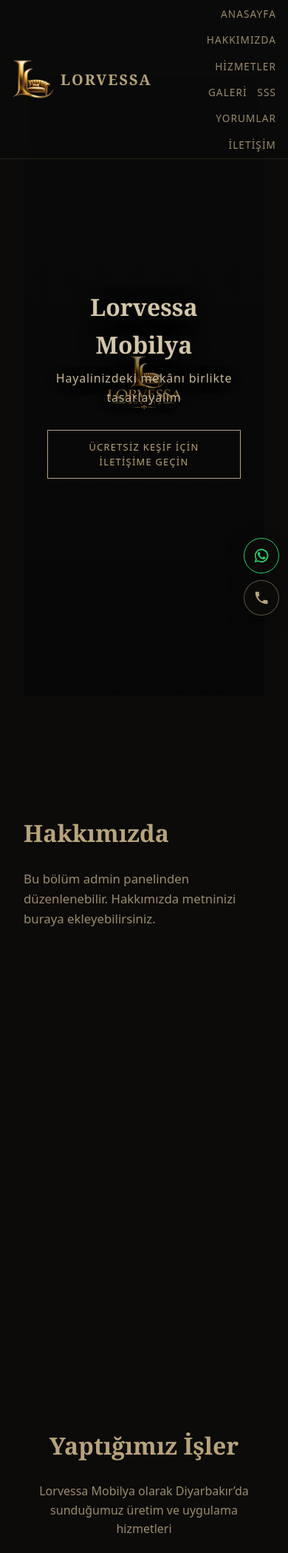
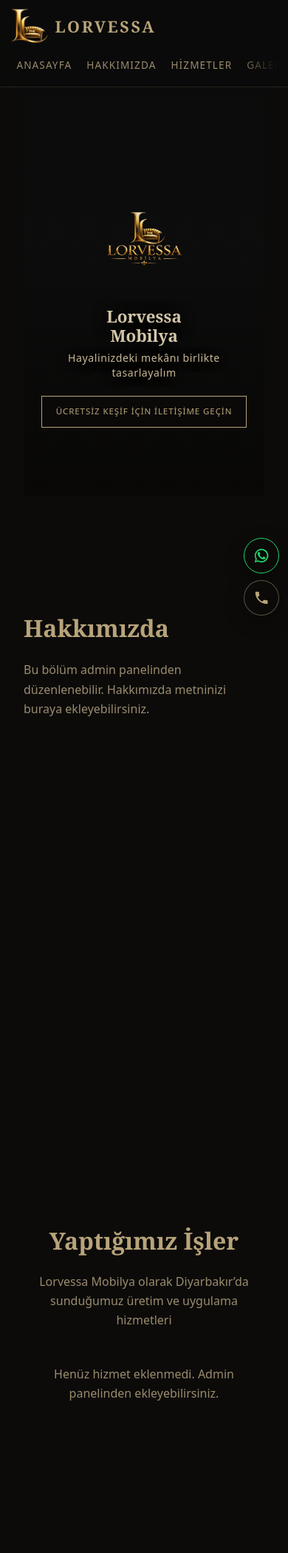
Before and after one commit to halimeabaaa/lorvessa_mobilya, a Django app: template pages/templates/pages/home.html in a window 390 px wide. Shown: the top 2099 px of the page at 74% size. Run offline with Django 4.2, Linux system fonts and the light colour scheme; the template is opened without the code that fills it, so the values that code supplies are empty.

Commit message:
Improve mobile clarity and show full slider furniture without crop zoom.
Co-authored-by: Cursor <cursoragent@cursor.com>

```diff
--- a/pages/templates/pages/base.html
+++ b/pages/templates/pages/base.html
@@ -163,12 +163,59 @@
             justify-content: flex-end;
         }
         @media (max-width: 800px) {
-            .navbar { padding: 0.5rem 1rem; }
-            .navbar .logo { gap: 0.5rem; }
-            .navbar .logo-mark { width: 58px; height: 58px; }
-            .navbar .logo-name { font-size: 1.25rem; letter-spacing: 0.1em; }
-            .navbar nav { gap: 0.85rem; }
-            .navbar nav a { font-size: 0.7rem; }
+            .navbar { padding: 0.55rem 0.85rem 0.65rem; }
+            .navbar-inner {
+                flex-direction: column;
+                align-items: stretch;
+                gap: 0.65rem;
+            }
+            .navbar .logo { gap: 0.55rem; }
+            .navbar .logo-mark { width: 52px; height: 52px; }
+            .navbar .logo-name { font-size: 1.35rem; letter-spacing: 0.12em; }
+            .navbar nav {
+                justify-content: flex-start;
+                flex-wrap: nowrap;
+                gap: 0.15rem;
+                overflow-x: auto;
+                -webkit-overflow-scrolling: touch;
+                scrollbar-width: none;
+                padding-bottom: 0.15rem;
+                mask-image: linear-gradient(to right, #000 85%, transparent);
+            }
+            .navbar nav::-webkit-scrollbar { display: none; }
+            .navbar nav a {
+                font-size: 0.72rem;
+                letter-spacing: 0.06em;
+                white-space: nowrap;
+                padding: 0.35rem 0.55rem;
+                flex-shrink: 0;
+            }
+            section {
+                min-height: auto;
+                padding: 4.25rem 1.15rem 3rem;
+            }
+            section h2 {
+                font-size: clamp(1.65rem, 7vw, 2.15rem);
+                margin-bottom: 1.15rem;
+                line-height: 1.2;
+            }
+            .btn {
+                padding: 0.7rem 1.2rem;
+                font-size: 0.75rem;
+            }
+            .site-footer { padding: 2.25rem 1.15rem 3.5rem; }
+        }
+        @media (max-width: 560px) {
+            #hakkimizda .content,
+            #hakkimizda .content p {
+                font-size: 1rem !important;
+                line-height: 1.65;
+            }
+            .service-item {
+                padding: 1.2rem 1.15rem;
+            }
+            .service-item h3 { font-size: 1.2rem; }
+            .service-item p { font-size: 0.95rem; line-height: 1.55; }
         }
         .navbar nav a {
             color: var(--color-muted);
--- a/pages/templates/pages/home.html
+++ b/pages/templates/pages/home.html
@@ -17,7 +17,9 @@
         position: relative;
         width: 100%;
         height: 100vh;
+        height: 100svh;
         overflow: hidden;
+        background: #0d0d0d;
     }
     .hero-slide {
         position: absolute;
@@ -27,8 +29,9 @@
         height: 100%;
         opacity: 0;
         transition: opacity 1s ease-in-out;
-        background-size: cover;
-        background-position: center;
+        /* contain: dolap/tasarım kırpılmadan tam görünür (cover zoom sorununu giderir) */
+        background-size: contain;
+        background-position: center center;
         background-color: #0d0d0d;
         background-repeat: no-repeat;
         will-change: opacity;
@@ -40,29 +43,90 @@
     .hero-slide .overlay {
         position: absolute;
         inset: 0;
-        background: linear-gradient(to bottom, rgba(0,0,0,0.3) 0%, rgba(0,0,0,0.5) 100%);
+        background: linear-gradient(
+            to top,
+            rgba(8, 7, 6, 0.88) 0%,
+            rgba(8, 7, 6, 0.35) 28%,
+            rgba(8, 7, 6, 0.12) 55%,
+            rgba(8, 7, 6, 0.2) 100%
+        );
         display: flex;
         align-items: center;
-        justify-content: center;
+        justify-content: flex-end;
         flex-direction: column;
         text-align: center;
-        padding: 2rem;
+        padding: 2rem 2rem 4.5rem;
+        pointer-events: none;
+    }
+    .hero-slide .overlay .btn {
+        pointer-events: auto;
     }
     .hero-slide h1,
     .hero-slide .hero-title {
         font-family: var(--font-serif);
-        font-size: clamp(2rem, 5vw, 3.5rem);
+        font-size: clamp(1.75rem, 4.5vw, 3.25rem);
         font-weight: 600;
-        margin-bottom: 0.5rem;
+        margin-bottom: 0.45rem;
         color: var(--color-accent-bright);
-        text-shadow: 0 2px 24px rgba(0,0,0,0.55);
+        text-shadow: 0 2px 20px rgba(0,0,0,0.65);
+        max-width: 18ch;
+        line-height: 1.15;
     }
     .hero-slide .subtitle {
-        font-size: 1rem;
+        font-size: clamp(0.9rem, 2.2vw, 1.05rem);
         color: var(--color-text);
-        margin-bottom: 1.5rem;
-        letter-spacing: 0.05em;
-        text-shadow: 0 2px 16px rgba(0,0,0,0.5);
+        margin-bottom: 1.15rem;
+        letter-spacing: 0.04em;
+        text-shadow: 0 2px 14px rgba(0,0,0,0.55);
+        max-width: 32ch;
+        line-height: 1.45;
+    }
+    @media (max-width: 768px) {
+        #anasayfa {
+            min-height: auto;
+        }
+        .hero-slider {
+            height: auto;
+            min-height: 72svh;
+            max-height: none;
+            aspect-ratio: 3 / 4;
+        }
+        .hero-slide {
+            background-size: contain;
+            background-position: center 38%;
+        }
+        .hero-slide .overlay {
+            justify-content: flex-end;
+            padding: 1rem 1.1rem 5.75rem;
+            background: linear-gradient(
+                to top,
+                rgba(8, 7, 6, 0.92) 0%,
+                rgba(8, 7, 6, 0.55) 32%,
+                rgba(8, 7, 6, 0.08) 58%,
+                rgba(8, 7, 6, 0.25) 100%
+            );
+        }
+        .hero-slide .hero-title {
+            font-size: 1.55rem;
+            max-width: 14ch;
+        }
+        .hero-slide .subtitle {
+            font-size: 0.88rem;
+            margin-bottom: 0.9rem;
+            max-width: 28ch;
+        }
+        .hero-cta {
+            padding: 0.7rem 1.15rem;
+            font-size: 0.72rem;
+            letter-spacing: 0.08em;
+        }
+    }
+    @media (max-width: 420px) {
+        .hero-slider {
+            min-height: 68svh;
+            aspect-ratio: 2 / 3;
+        }
+        .hero-slide .hero-title { font-size: 1.4rem; }
     }
 
     /* ========== HAKKIMIZDA ========== */
```
Also changed, not shown: other parts of pages/templates/pages/home.html (+24 -4 lines).
